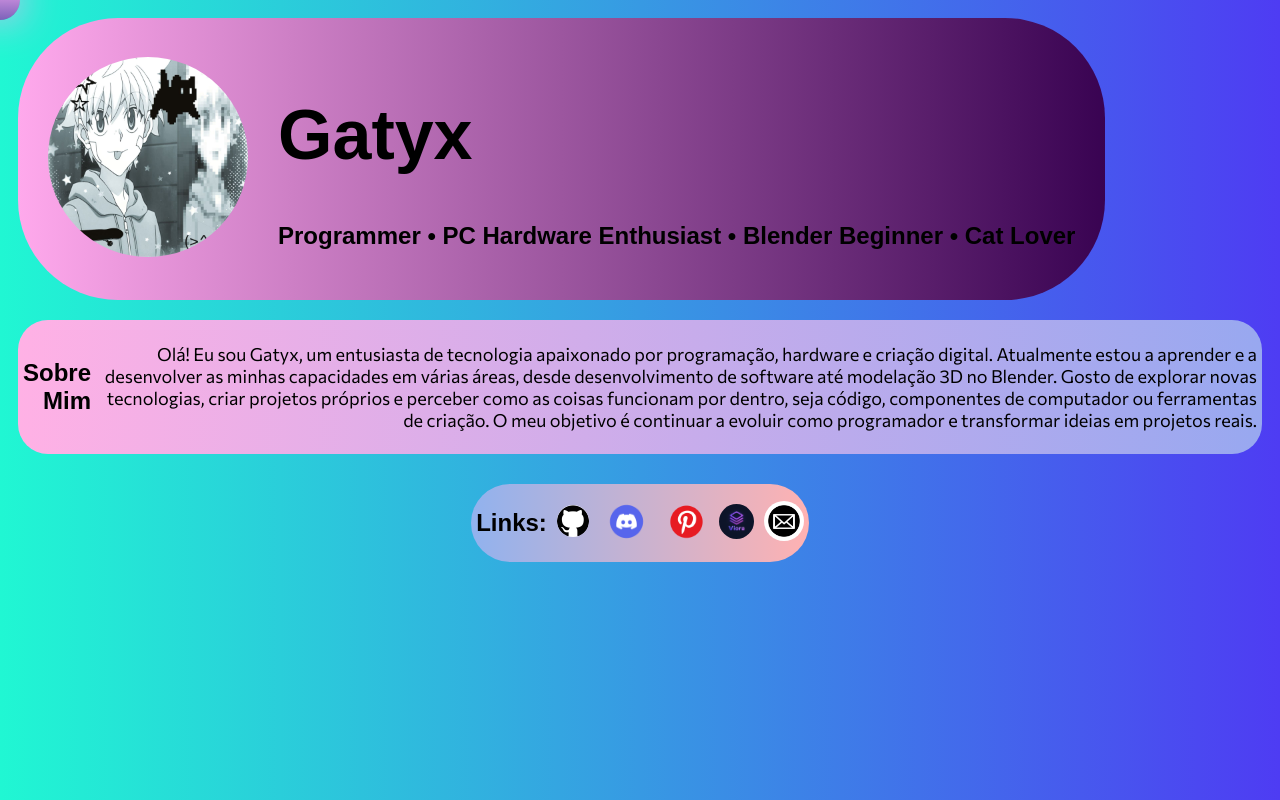
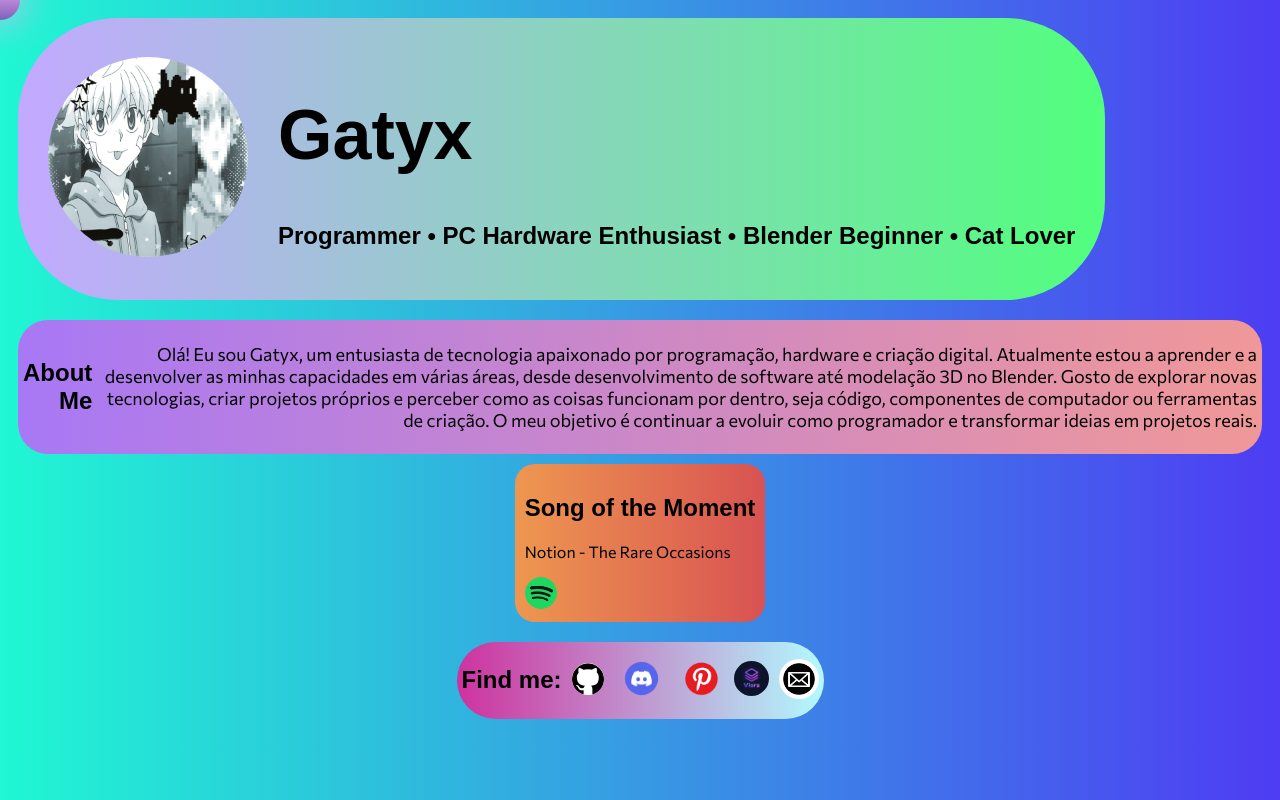
Before and after one commit to gatyxofc/PortfolioGatyx, a plain HTML site: page index.html in a window 1280 px wide. Drawn offline with Linux system fonts and the light colour scheme; a web font is replaced by a local one.

Commit message:
correção de bugs e nova parte de musica

```diff
--- a/index.html
+++ b/index.html
@@ -16,14 +16,6 @@
 <link rel="preconnect" href="https://fonts.googleapis.com">
 <link rel="preconnect" href="https://fonts.gstatic.com" crossorigin>
 <link href="https://fonts.googleapis.com/css2?family=Anta&family=Commissioner:wght@100..900&family=JetBrains+Mono:ital,wght@0,100..800;1,100..800&display=swap" rel="stylesheet">
-    <style>
-        body {
-            background-image: linear-gradient(to right, #20f7d3, #4e3cf3);
-            img {
-                border-radius: 50%;
-            }
-        }
-    </style>
 </head>
 <body>
     <div class="cursor"></div>
@@ -38,15 +30,24 @@
     </div>
 
     <div class="about">
-        <h2>Sobre Mim</h2>
+        <h2>About Me</h2>
         <p>Olá! Eu sou Gatyx, um entusiasta de tecnologia apaixonado por programação, hardware e criação digital. Atualmente estou a aprender e a desenvolver as minhas capacidades em várias áreas, desde desenvolvimento de software até modelação 3D no Blender.
 
 Gosto de explorar novas tecnologias, criar projetos próprios e perceber como as coisas funcionam por dentro, seja código, componentes de computador ou ferramentas de criação. O meu objetivo é continuar a evoluir como programador e transformar ideias em projetos reais.</p>
     </div>
+    <div class="hero-music-container">
+        <div class="hero-music">
+            <h2>Song of the Moment</h2>
+            <p>Notion - The Rare Occasions</p>
+            <a href="https://open.spotify.com/intl-pt/track/0sTlGEld0h8kIPZaKDYUf4?si=2bc45ffde5c7497c" target="_blank" rel="noopener noreferrer">
+                <img src="spotify.webp" alt="Spotify" width="32" height="32">
+            </a>
+        </div>
+    </div>
     <div class="links-container">
 
         <div class="links">
-            <h2>Links:</h2>
+            <h2>Find me:</h2>
             <a href="https://github.com/gatyxofc" target="_blank" rel="noopener noreferrer">
                 <img src="github.png" alt="Github" width="32" height="32">
             </a>
@@ -63,6 +64,4 @@ Gosto de explorar novas tecnologias, criar projetos próprios e perceber como as
                 <img src="email.png" alt="Email" width="40" height="40">
             </a>
     </div>
-    </div>
-</body>
 </html>
--- a/style.css
+++ b/style.css
@@ -1,3 +1,10 @@
+body {
+            background-image: linear-gradient(to right, #20f7d3, #4e3cf3);
+            img {
+                border-radius: 50%;
+            }
+        }
+
 .hero {
     display:inline-flex;
     justify-content: left;
@@ -6,7 +13,7 @@
     padding: 30px;
     margin: 10px;
     gap: 30px;
-    background-image: linear-gradient(to right, #ffa9ec, #390352);
+    background-image: linear-gradient(to right, #c3a9ff, #51ff7d);
     background-size: cover;
     border-radius: 100px;
     font-family: 'Anta', sans-serif;
@@ -52,7 +59,7 @@
         text-align: right;
         font-size: 18px;
     }
-    background-image: linear-gradient(to right, #ffb1e5, #98a8f0);
+    background-image: linear-gradient(to right, #a878f5, #f09898);
     padding: 5px;
     border-radius: 30px;
     display: inline-flex;
@@ -62,7 +69,7 @@
 }
 
 .links {
-    background-image: linear-gradient(to right, #91b2ee, #ffb2b2);
+    background-image: linear-gradient(to right, #ce329f, #b2faff);
     border-radius: 50px;
     display:inline-flex;
     flex-direction: row;
@@ -114,3 +121,28 @@ body {
     transform: translate(-50%, -50%) scale(1.4);
     border-radius: 50%;
 }
+
+.hero-music-container {
+    display: flex;
+    justify-content: center;
+}
+
+.hero-music {
+    display: inline-block;
+    align-items: center;
+    background-image: linear-gradient(to right, #ee9750, #d85252);
+    border-radius: 20px;
+    padding: 10px;
+    h2 {
+        font-family: 'Anta', sans-serif;
+    }
+    font-family: 'Commissioner', sans-serif;
+}
+
+.hero-music img {
+    transition: 0.6s;
+}
+
+.hero-music img:hover {
+    transform: rotate(360deg) scale(1.2);
+}
```
Also changed, not shown: spotify.webp (added).
